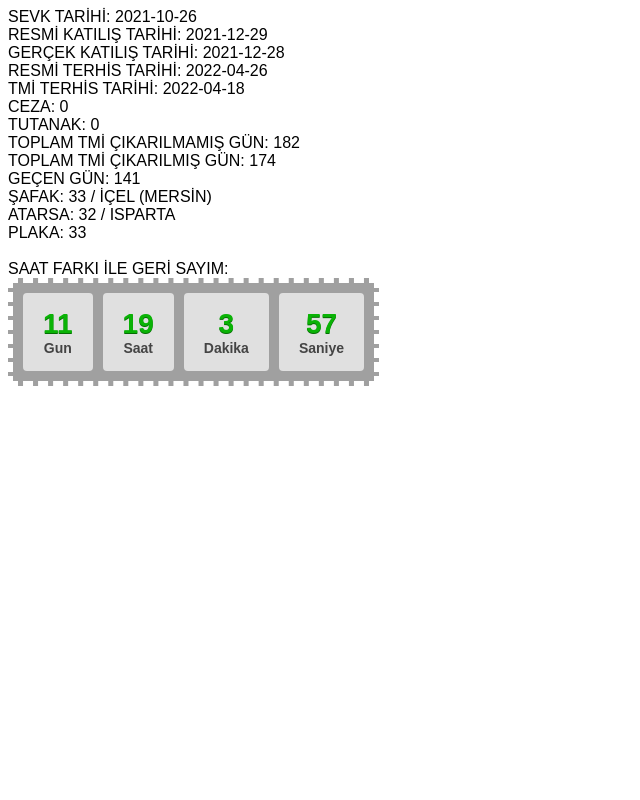
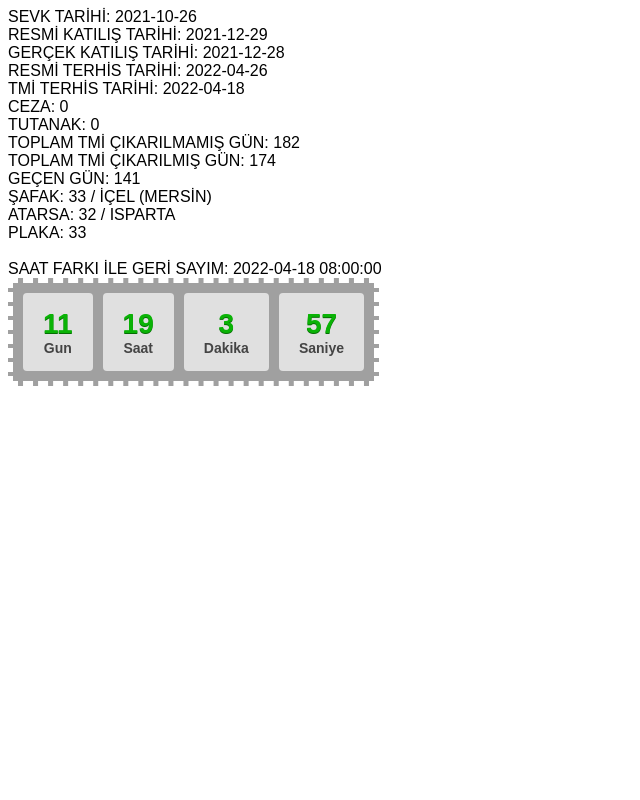
Before and after one commit to 0x1881/safak-sayar, a PHP site: page / in a window 1280 px wide. Shown: the whole page, without its empty margins (0-640 px from the left). Run offline with PHP 8.4, Linux system fonts and the light colour scheme.

Commit message:
Update index.php

```diff
--- a/index.php
+++ b/index.php
@@ -63,5 +63,5 @@ echo "PLAKA: ".$plaka."<br>";
 if(strtotime($bugun) < strtotime($memleket_tarihi)) {
 	echo "MEMLEKETE KALDI: ".($memlekete_kalan_gun_format)." GÜN / ".$memleket_tarihi;
 }
-echo "<br>SAAT FARKI İLE GERİ SAYIM:<br>";
+echo "<br>SAAT FARKI İLE GERİ SAYIM: $tmi_terhis 08:00:00 <br>";
 include 'safakjs.php';
```
